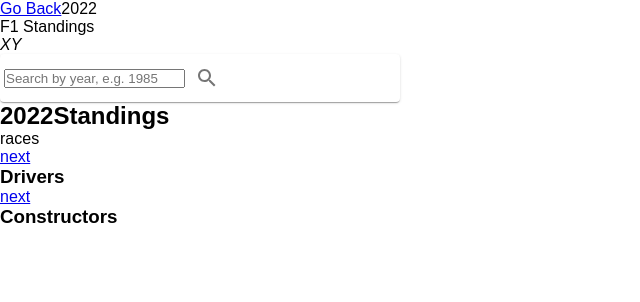
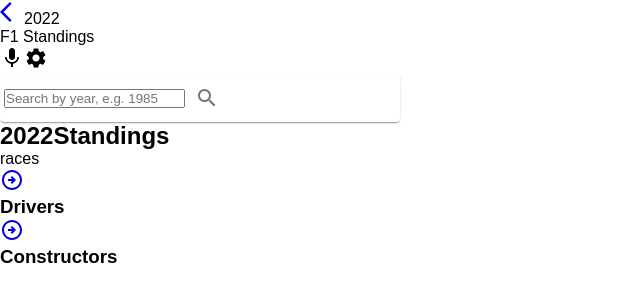
Before and after one commit to virag-ky/F1-Standings, a React (Create React App) app: page / in a window 1280 px wide. Shown: the top 302 px of the page, without its empty margins (0-640 px from the left). Built offline with nearby package versions, Linux system fonts and the light colour scheme; no server answers.

Commit message:
Add icons

```diff
--- a/src/components/HomePage.js
+++ b/src/components/HomePage.js
@@ -6,6 +6,7 @@ import IconButton from '@mui/material/IconButton';
 import SearchIcon from '@mui/icons-material/Search';
 import NumberFormat from 'react-number-format';
 import PropTypes from 'prop-types';
+import ArrowCircleRightOutlinedIcon from '@mui/icons-material/ArrowCircleRightOutlined';
 import { fetchSeason } from '../redux/homepage/homepage';
 import { fetchDrivers } from '../redux/drivers/drivers';
 import { fetchConstructors } from '../redux/constructors/constructors';
@@ -87,11 +88,15 @@ const HomePage = (props) => {
       </div>
       <div className="standingsContainer">
         <div className="driversContainer">
-          <NavLink to="drivers">next</NavLink>
+          <NavLink to="drivers">
+            <ArrowCircleRightOutlinedIcon />
+          </NavLink>
           <h3>Drivers</h3>
         </div>
         <div className="constructorsContainer">
-          <NavLink to="constructors">next</NavLink>
+          <NavLink to="constructors">
+            <ArrowCircleRightOutlinedIcon />
+          </NavLink>
           <h3>Constructors</h3>
         </div>
       </div>
--- a/src/components/Navbar.js
+++ b/src/components/Navbar.js
@@ -1,6 +1,9 @@
 import React from 'react';
 import { NavLink } from 'react-router-dom';
 import PropTypes from 'prop-types';
+import MicIcon from '@mui/icons-material/Mic';
+import SettingsIcon from '@mui/icons-material/Settings';
+import ArrowBackIosIcon from '@mui/icons-material/ArrowBackIos';
 
 const Navbar = (props) => {
   const { season, currentYear } = props;
@@ -9,13 +12,16 @@ const Navbar = (props) => {
     <div className="navbarContainer">
       <nav>
         <div className="goBackBtn">
-          <NavLink to="/">Go Back</NavLink>
+          <NavLink to="/">
+            <ArrowBackIosIcon />
+          </NavLink>
+
           <span>{!season ? { currentYear } : season}</span>
         </div>
         <span>F1 Standings</span>
         <div>
-          <i>X</i>
-          <i>Y</i>
+          <MicIcon />
+          <SettingsIcon />
         </div>
       </nav>
     </div>
```
Also changed, not shown: 2 other files (tests, documents, lock files or other folders).
